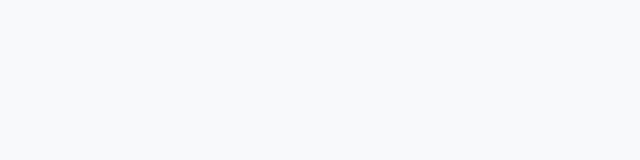
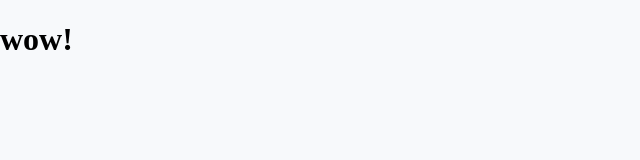
Before and after one commit to CWMetaUCapstone/EconMetrics, a React (Vite) app in the folder frontend/: page /signup in a window 1280 px wide. Before the commit this address had no page. Shown: the top 160 px of the page, without its empty margins (0-640 px from the left). Built offline with nearby package versions, Linux system fonts and the light colour scheme; a web font is replaced by a local one.

Commit message:
added routing to sign up page

```diff
--- a/frontend/src/App.jsx
+++ b/frontend/src/App.jsx
@@ -1,6 +1,7 @@
 import {Route, Routes, BrowserRouter, Navigate } from 'react-router-dom';
 import Home from './HomePage/Home'
 import Profile from './ProfilePage/Profile'
+import SignUp from './HomePage/SignHandlers/SignUp'
 import './App.css'
 
 function App() {
@@ -13,6 +14,7 @@ function App() {
         }/>
         <Route path="/home" element={<Home/>}/>
         <Route path="/profile:userId" element={<Profile />}/>
+        <Route path="/signup" element={<SignUp/>}/>
       </Routes>
     </BrowserRouter>
   )
--- /dev/null
+++ b/frontend/src/HomePage/SignHandlers/SignUp.jsx
@@ -0,0 +1,11 @@
+import './SignUp.css'
+
+function SignUp() {
+    return (
+        <>
+            <h1>wow!</h1>
+        </>
+    )
+}
+
+export default SignUp;
--- a/frontend/src/HomePage/Top/Search.jsx
+++ b/frontend/src/HomePage/Top/Search.jsx
@@ -5,7 +5,7 @@ function Search() {
         <div className='searchbar'>
 
             <div className='icon'>
-                <svg xmlns="http://www.w3.org/2000/svg" width="20" height="16" fill="#F7F9FB" class="bi bi-search" viewBox="0 0 16 16">
+                <svg xmlns="http://www.w3.org/2000/svg" width="20" height="16" fill="#F7F9FB" className="bi bi-search" viewBox="0 0 16 16">
                 <path d="M11.742 10.344a6.5 6.5 0 1 0-1.397 1.398h-.001q.044.06.098.115l3.85 3.85a1 1 0 0 0 1.415-1.414l-3.85-3.85a1 1 0 0 0-.115-.1zM12 6.5a5.5 5.5 0 1 1-11 0 5.5 5.5 0 0 1 11 0"/>
                 </svg>
             </div>
--- a/frontend/src/HomePage/Top/Topbar.jsx
+++ b/frontend/src/HomePage/Top/Topbar.jsx
@@ -1,7 +1,11 @@
 import './Topbar.css'
 import Search from './Search'
+import { useNavigate, Route } from 'react-router-dom';
 
 function Topbar() {
+
+    const navigate = useNavigate();
+
     return (
         <div className='bar'>
             <div className='logo'>
@@ -13,7 +17,7 @@ function Topbar() {
             <Search/>
 
             <button className='signinbtn'>Sign In</button>
-            <button className='signupbtn'>Sign Up</button>
+            <button className='signupbtn' onClick={() => navigate('/signup')}>Sign Up</button>
 
         </div>
     )
```
Also changed, not shown: frontend/src/HomePage/SignHandlers/SignUp.css (added).
